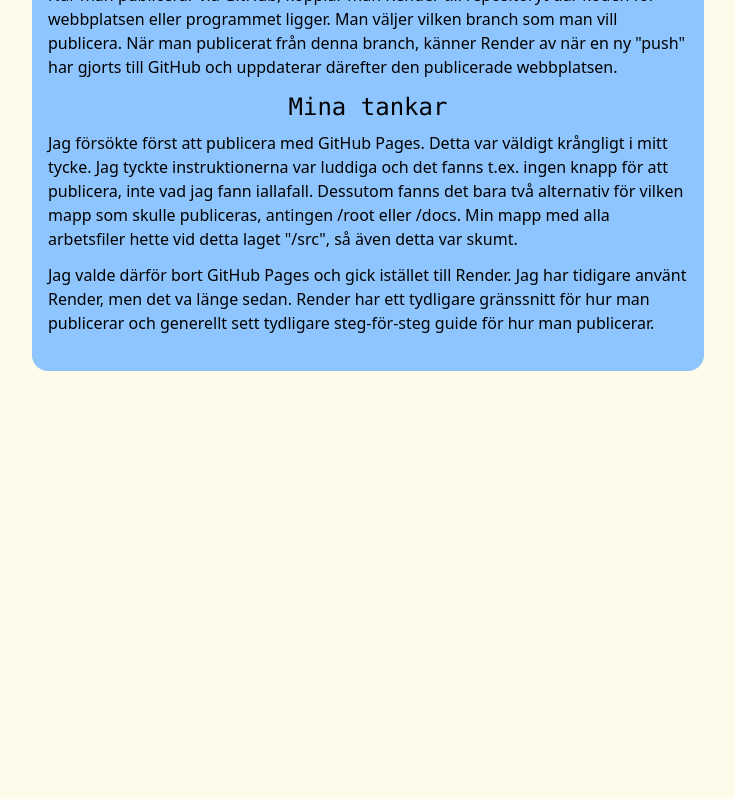
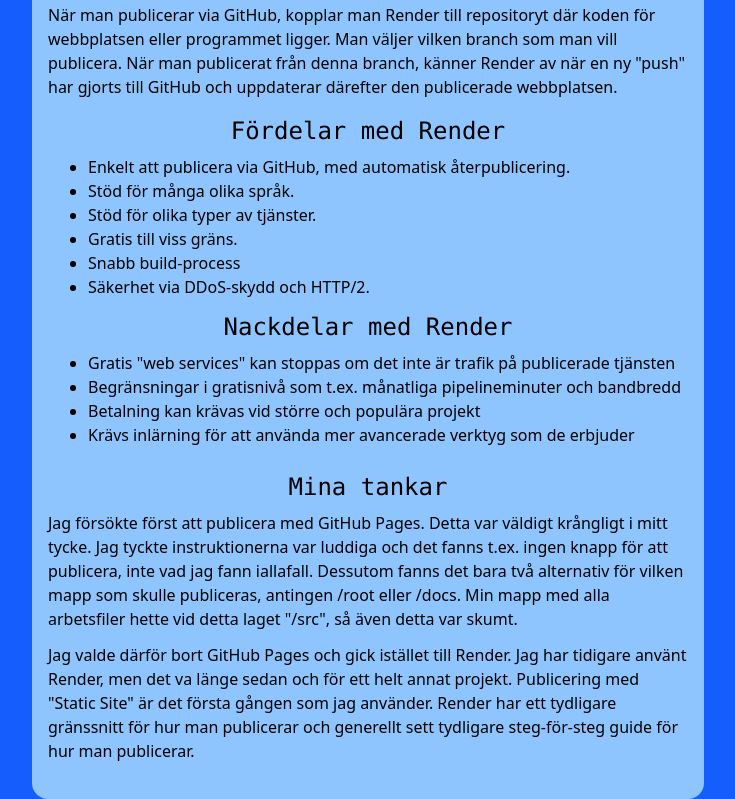
Before and after one commit to HelmerBergstrom/Tailwind-Bootstrap, a website: page src/publicera.html in a window 1280 px wide. Shown: the part 897-1696 px from the top of the page, without its empty margins (272-1007 px from the left). Before the commit the page ends 1268 px from the top, so only its background shows below. Drawn offline with Linux system fonts and the light colour scheme.

Commit message:
Lägger till för- och nackdelar med Render.

```diff
--- a/src/publicera.html
+++ b/src/publicera.html
@@ -8,7 +8,7 @@
     <link href="output.css" rel="stylesheet" />
 </head>
 
-<body class="bg-amber-50 container-xl">
+<body class="bg-blue-600 container-xl">
     <!-- KOLLA XL i detta för responsiv design senare! Kör med Prettier extension, därav formatet. -->
     <header class="bg-blue-500">
         <nav class="p-10">
@@ -41,9 +41,9 @@
         </nav>
     </header>
 
-    <section>
-        <h1 class="text-3xl text-center m-3 font-bold font-mono"> PUBLICERING </h1>
+    <section class="mt-5">
         <div class="bg-blue-300 p-4 rounded-2xl flex flex-col m-auto max-w-2xl text-black">
+            <h1 class="text-3xl text-center m-3 font-bold font-mono"> PUBLICERING </h1>
             <p> Jag valde att publicera denna hemsida till <a class="underline text-blue-700" href="https://render.com">
                     Render</a>. Render har flera alternativ på sidor/program man kan
                 publicera.
@@ -87,6 +87,27 @@
                 från denna branch, känner Render av när en ny "push" har gjorts till GitHub och uppdaterar därefter
                 den publicerade webbplatsen.
             </p>
+
+            <h2 class="text-2xl text-center font-mono mb-2 mt-4"> Fördelar med Render </h2>
+            <ul class="list-disc ml-10 mb-3">
+                <li class="list-item">Enkelt att publicera via GitHub, med automatisk återpublicering. </li>
+                <li class="list-item"> Stöd för många olika språk. </li>
+                <li class="list-item"> Stöd för olika typer av tjänster. </li>
+                <li class="list-item"> Gratis till viss gräns.</li>
+                <li class="list-item"> Snabb build-process </li>
+                <li class="list-item"> Säkerhet via DDoS-skydd och HTTP/2.</li>
+            </ul>
+
+            <h2 class="text-2xl text-center font-mono mb-2"> Nackdelar med Render </h2>
+            <ul class="list-disc ml-10 mb-3">
+                <li class="list-item"> Gratis "web services" kan stoppas om det inte är trafik på publicerade
+                    tjänsten </li>
+                <li class="list-item"> Begränsningar i gratisnivå som t.ex. månatliga pipelineminuter och bandbredd
+                </li>
+                <li class="list-item"> Betalning kan krävas vid större och populära projekt </li>
+                <li class="list-item"> Krävs inlärning för att använda mer avancerade verktyg som de erbjuder </li>
+            </ul>
+
             <h3 class="text-2xl font-mono text-center mt-3 mb-2"> Mina tankar </h3>
             <p class="mb-3">
                 Jag försökte först att publicera med GitHub Pages. Detta var väldigt krångligt i mitt tycke.
@@ -98,7 +119,8 @@
             </p>
             <p class="mb-5">
                 Jag valde därför bort GitHub Pages och gick istället till Render. Jag har tidigare använt Render, men
-                det va länge sedan.
+                det va länge sedan och för ett helt annat projekt. Publicering med "Static Site" är det första gången
+                som jag använder.
                 Render har ett tydligare gränssnitt för hur man publicerar och generellt sett tydligare steg-för-steg
                 guide
                 för hur man publicerar.
```
